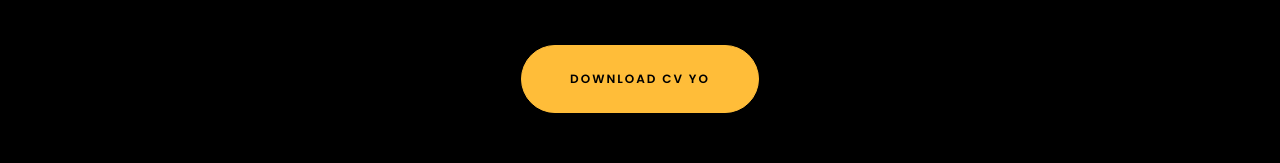
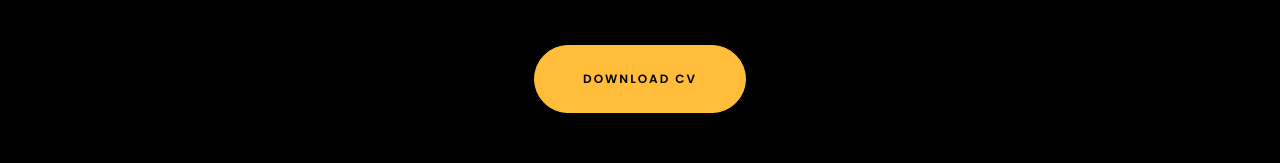
Before and after one commit to Xdiad47/diadem.github.io, a plain HTML site: page index.html in a window 1280 px wide. Shown: the part 3617-3780 px from the top of the page. Drawn offline with Linux system fonts and the light colour scheme; files whose address does not match are found by name.

Commit message:
Updated in the cv download button

```diff
--- a/index.html
+++ b/index.html
@@ -394,7 +394,7 @@
 
 			<div class="row justify-content-center mt-5">
 				<div class="col-md-6 text-center ftco-animate">
-					<p><a href="https://xdiad47.github.io/diadem.github.io/assets/Diadem_resume_latest_.pdf" class="btn btn-primary py-4 px-5">Download CV yo</a></p>
+					<p><a href="https://xdiad47.github.io/diadem.github.io/assets/Diadem_resume_latest_.pdf" class="btn btn-primary py-4 px-5">Download CV</a></p>
 				</div>
 			</div>
 		</div>
```
